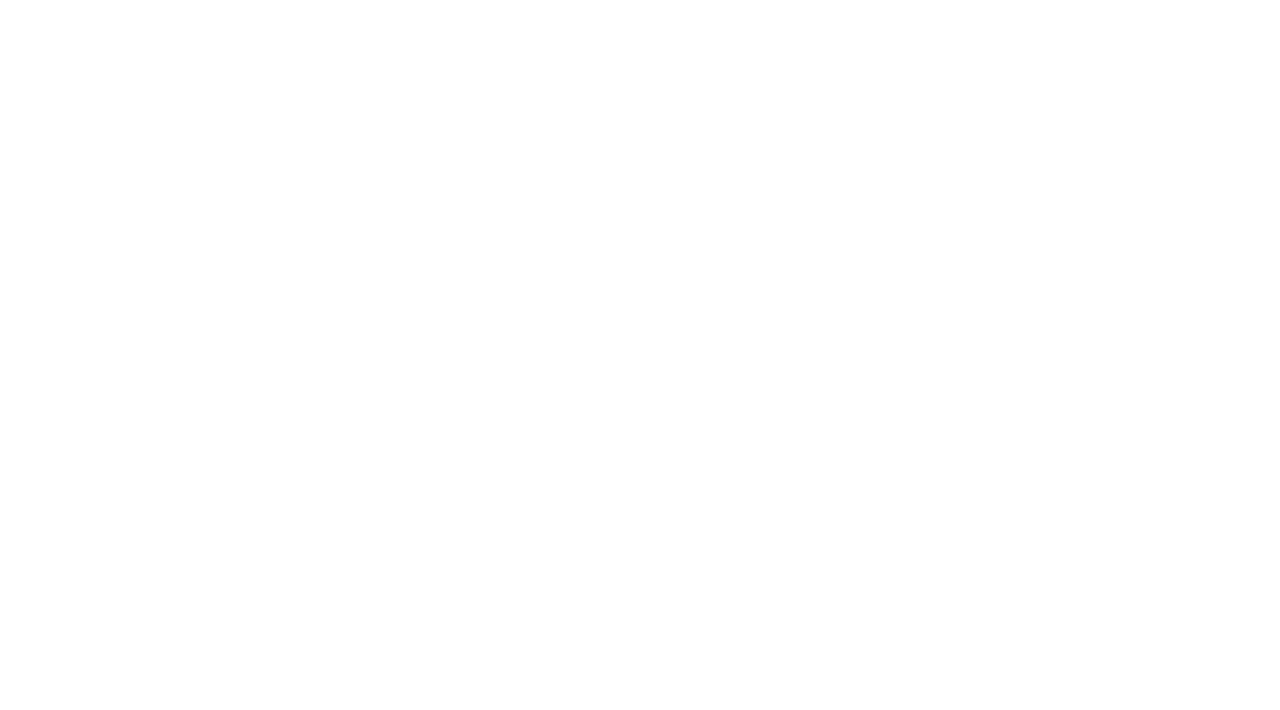
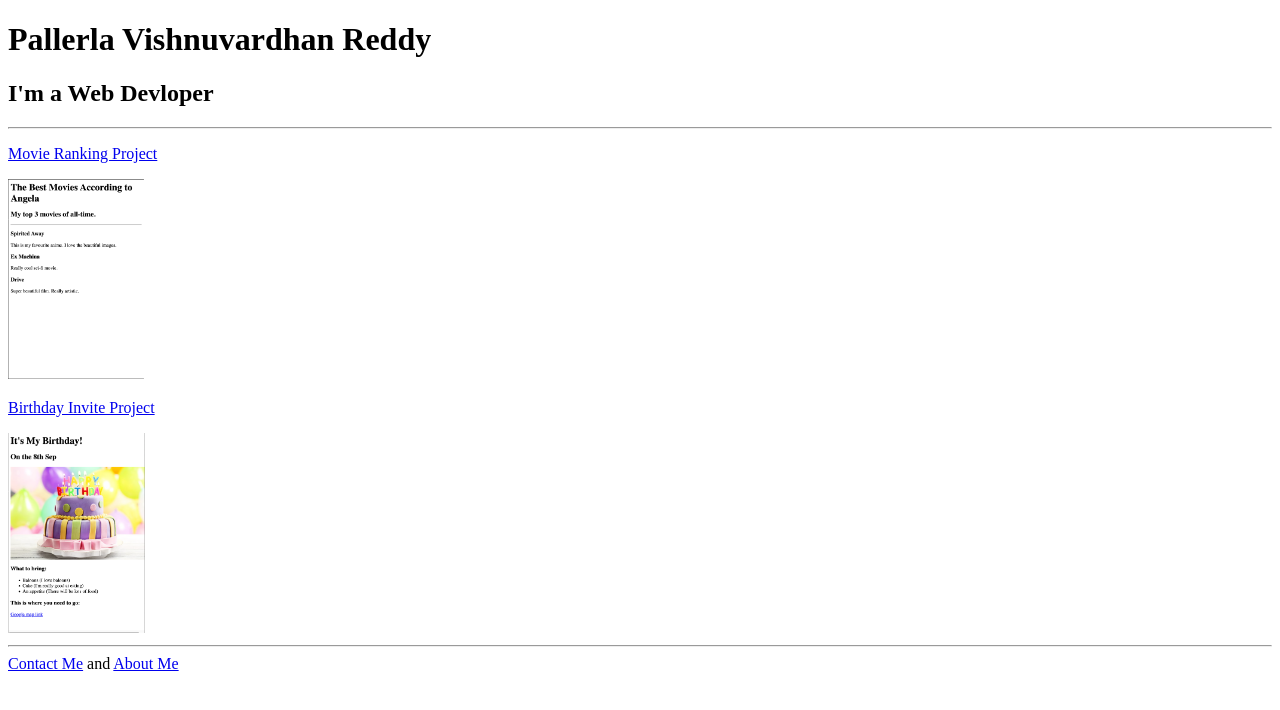
Before and after one commit to Vishnu-1992/html-world, a plain HTML site: page index.html in a window 1280 px wide. Drawn offline with Linux system fonts and the light colour scheme.

Commit message:
Add files via upload

```diff
--- a/index.html
+++ b/index.html
@@ -1,4 +1,24 @@
 <!-- TODO 1: Create the HTML Boilerplate -->
+ <!DOCTYPE html>
+ <html lang="en">
+ <head>
+    <meta charset="UTF-8">
+    <meta name="viewport" content="width=device-width, initial-scale=1.0">
+    <title>Viswa's World</title>
+ </head>
+ <body>
+    <h1>Pallerla Vishnuvardhan Reddy</h1>
+    <h2>I'm a Web Devloper</h2>
+    <hr />
+    <p><a href="./public/movie-ranking.html">Movie Ranking Project</a></p>
+    <img src="./assets/images/Best-movies.png" height="200"/>
+
+<p><a href="./public/birthday-invite.html">Birthday Invite Project</a></p>
+<img src="./assets/images/Birthday-invite1.png" height="200" />
+<hr />
+<a href="./public/contact.html">Contact Me</a> and <a href="./public/about.html">About Me</a>
+ </body>
+ </html>
 
 <!-- TODO 2: Add Your previous projects' HTML into the public folder -->
 
```
